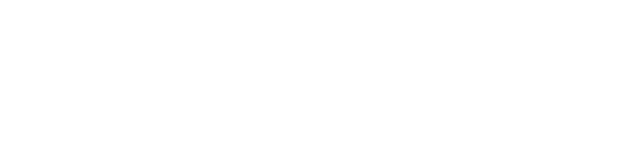
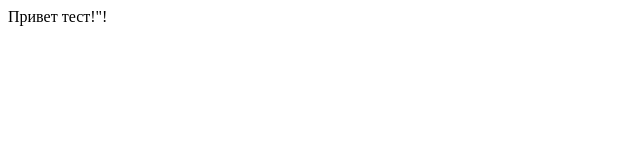
Before and after one commit to Hiagar11/PINK, a website: page source/index.html in a window 1280 px wide. Shown: the whole page, without its empty margins (0-640 px from the left). Drawn offline with Linux system fonts and the light colour scheme.

Commit message:
привет тест

```diff
--- a/source/index.html
+++ b/source/index.html
@@ -5,6 +5,6 @@
     <title>Title</title>
 </head>
 <body>
-
+Привет тест!"!
 </body>
 </html>
```
